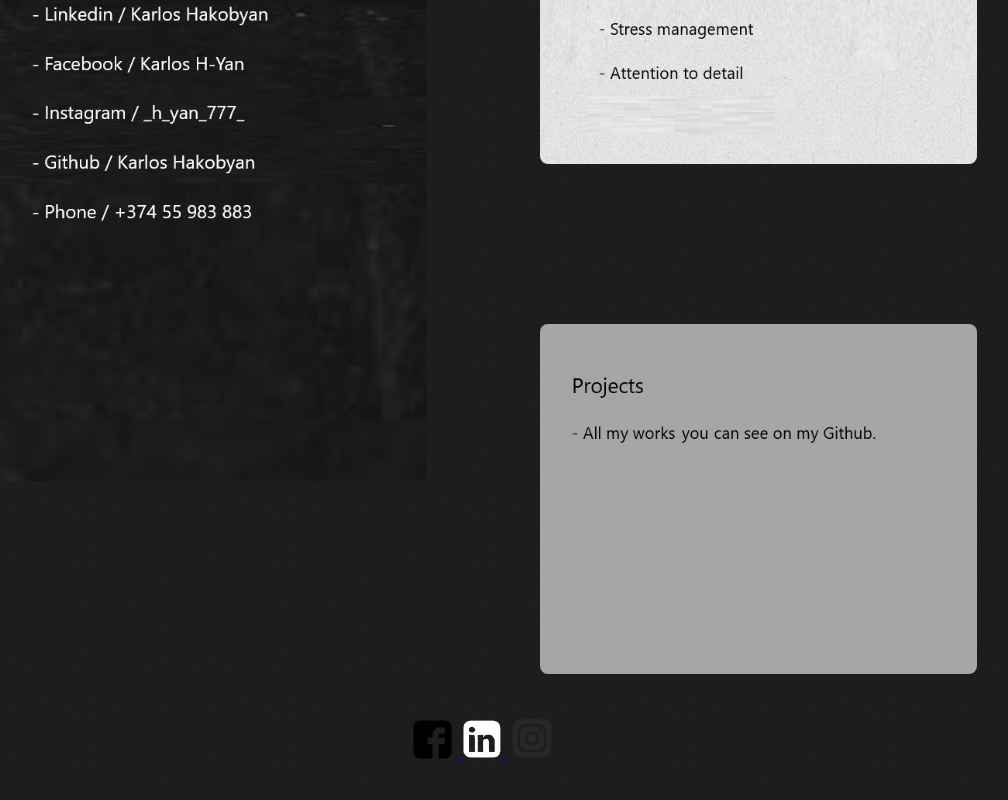
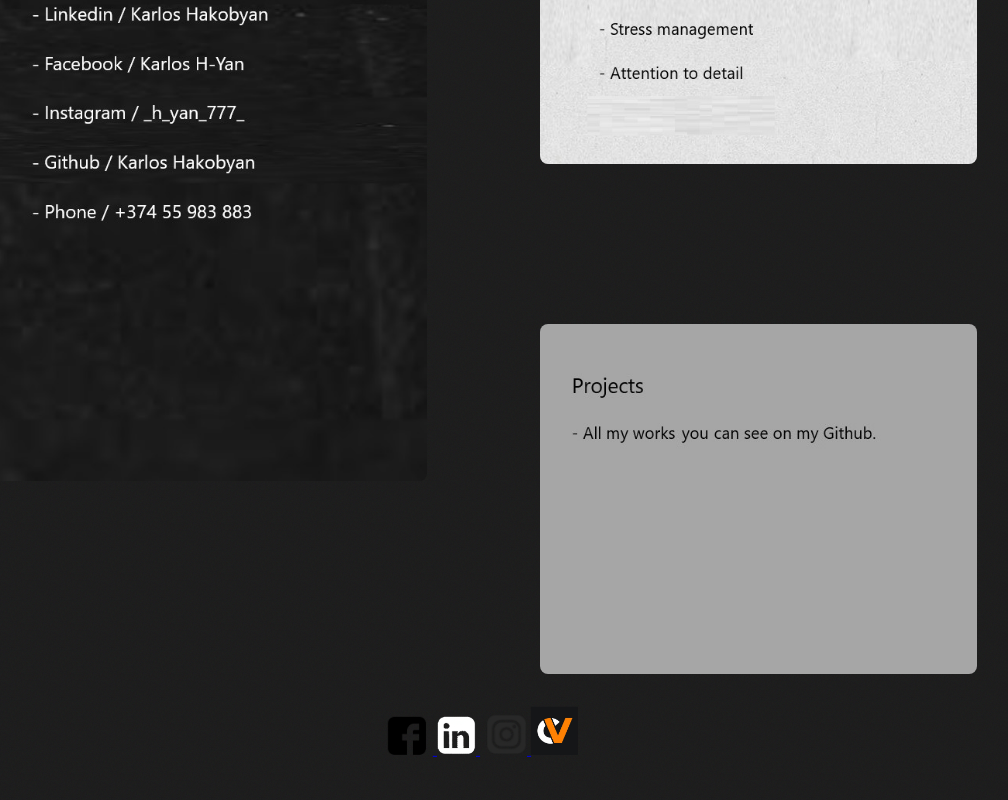
Before and after one commit to Karlos31/portfolio, a plain HTML site: page index.html in a window 1280 px wide. Shown: the part 2923-3723 px from the top of the page, without its empty margins (157-1165 px from the left). Drawn offline with Linux system fonts and the light colour scheme.

Commit message:
Add CV button

```diff
--- a/index.html
+++ b/index.html
@@ -85,6 +85,12 @@
 					<img alt="karlos-hakobyan | Instagram" title="Instagram" width="47px"
 						src="img/work/social/instagram.png" />
 				</a>
+
+				<a target="_blank" rel="noopener noreferrer" href="https://www.instagram.com/_h_yan_777_/">
+					<img alt="karlos-hakobyan | Personal-CV" title="CV" width="47px"
+						src="img/work/social/CV.jpg" />
+				</a>
+
 			</div>
 
 		</div>
```
Also changed, not shown: img/work/social/CV.jpg (added).
